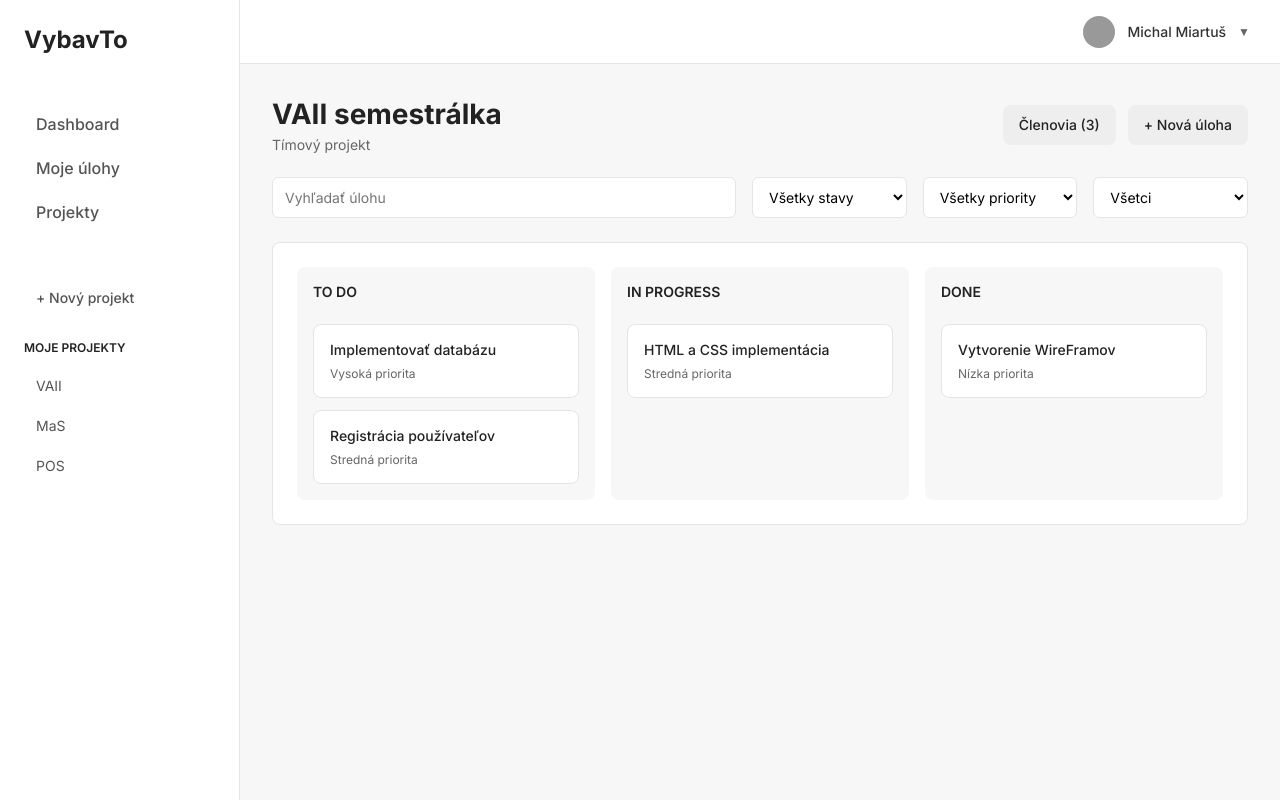
After one commit to MichalMiartus/VAII26, a PHP site: page /project.html in a window 1280 px wide. The commit adds this page. Run offline with PHP 8.4, Linux system fonts and the light colour scheme.

Commit message:
Zaciatok implementacie netrivialnej stranky.

```diff
--- a/html/index.html
+++ b/html/index.html
@@ -23,7 +23,7 @@
                 <button>+ Nový projekt</button>
                 <h2>Moje projekty</h2>
                 <ul>
-                    <li><a href="">VAII</a></li>
+                    <li><a href="project.html">VAII</a></li>
                     <li><a href="">MaS</a></li>
                     <li><a href="">POS</a></li>
                 </ul>
--- /dev/null
+++ b/html/project.html
@@ -0,0 +1,117 @@
+<!DOCTYPE html>
+<html lang="sk">
+<head>
+    <meta charset="UTF-8">
+    <meta name="viewport" content="width=device-width, initial-scale=1.0">
+    <link href="https://fonts.googleapis.com/css2?family=Inter:wght@400;500;600;700&display=swap" rel="stylesheet">
+    <title>VybavTo</title>
+    <link rel="stylesheet" href="style.css">
+    <script src="script.js" defer></script>
+</head>
+<body>
+<div class="app-container">
+    <aside id="mobile-sidebar">
+        <h1>VybavTo</h1>
+        <nav>
+            <ul>
+                <li><a href="index.html">Dashboard</a></li>
+                <li><a href="">Moje úlohy</a></li>
+                <li><a href="">Projekty</a></li>
+            </ul>
+        </nav>
+        <section>
+            <button>+ Nový projekt</button>
+            <h2>Moje projekty</h2>
+            <ul>
+                <li><a href="" class="active">VAII</a></li>
+                <li><a href="">MaS</a></li>
+                <li><a href="">POS</a></li>
+            </ul>
+        </section>
+    </aside>
+    <header>
+        <button class="mobile-menu-toggle" type="button" aria-expanded="false" aria-label="Otvoriť navigáciu"
+                aria-controls="mobile-sidebar">
+            ☰
+        </button>
+        <button type="button" class="user-menu-toggle">
+            <span class="avatar"></span>
+            <span class="user-name">Michal Miartuš</span>
+            <span class="user-menu-arrow">▼</span>
+        </button>
+    </header>
+    <main>
+        <div class="dashboard-content">
+            <div class="project-header">
+                <div class="project-info">
+                    <h2>VAII semestrálka</h2>
+                    <p>Tímový projekt</p>
+                </div>
+                <div class="project-actions">
+                    <button type="button">Členovia (3)</button>
+                    <button type="button">+ Nová úloha</button>
+                </div>
+            </div>
+
+            <div class="project-filters">
+                <input type="search" name="search" placeholder="Vyhľadať úlohu" aria-label="Vyhľadať úlohu">
+                <select name="status" aria-label="Filtrovať podľa stavu">
+                    <option value="">Všetky stavy</option>
+                    <option value="todo">TO DO</option>
+                    <option value="in_progress">IN PROGRESS</option>
+                    <option value="done">DONE</option>
+                </select>
+                <select name="priority" aria-label="Filtrovať podľa priority">
+                    <option value="">Všetky priority</option>
+                    <option value="high">Vysoká</option>
+                    <option value="medium">Stredná</option>
+                    <option value="low">Nízka</option>
+                </select>
+                <select name="assignee" aria-label="Filtrovať podľa priradeného používateľa">
+                    <option value="">Všetci</option>
+                    <option value="michal">Michal</option>
+                    <option value="peter">Peter</option>
+                    <option value="lucia">Lucia</option>
+                </select>
+            </div>
+
+            <div class="content-placeholder">
+                <div class="kanban-board">
+                    <section class="kanban-column">
+                        <h3>TO DO</h3>
+                        <div class="task-list">
+                            <article class="task-card">
+                                <h4>Implementovať databázu</h4>
+                                <p class="task-priority">Vysoká priorita</p>
+                            </article>
+                            <article class="task-card">
+                                <h4>Registrácia používateľov</h4>
+                                <p class="task-priority">Stredná priorita</p>
+                            </article>
+                        </div>
+                    </section>
+                    <section class="kanban-column">
+                        <h3>IN PROGRESS</h3>
+                        <div class="task-list">
+                            <article class="task-card">
+                                <h4>HTML a CSS implementácia</h4>
+                                <p class="task-priority">Stredná priorita</p>
+                            </article>
+                        </div>
+                    </section>
+                    <section class="kanban-column">
+                        <h3>DONE</h3>
+                        <div class="task-list">
+                            <article class="task-card">
+                                <h4>Vytvorenie WireFramov</h4>
+                                <p class="task-priority">Nízka priorita</p>
+                            </article>
+                        </div>
+                    </section>
+                </div>
+            </div>
+        </div>
+    </main>
+</div>
+</body>
+</html>
--- a/html/style.css
+++ b/html/style.css
@@ -187,6 +187,119 @@ nav a:focus-visible {
     cursor: pointer;
 }
 
+.kanban-board {
+    display: grid;
+    grid-template-columns: repeat(3, minmax(0, 1fr));
+    gap: 16px;
+}
+
+.kanban-column {
+    background-color: var(--color-background);
+    border-radius: 8px;
+    padding: 16px;
+    display: flex;
+    flex-direction: column;
+    gap: 24px;
+}
+
+.task-card {
+    background-color: var(--color-surface);
+    padding: 16px;
+    border: 1px solid var(--color-border);
+    border-radius: 8px;
+    display: flex;
+    flex-direction: column;
+    gap: 8px;
+}
+
+.kanban-column h3 {
+    font-size: 14px;
+    font-weight: 600;
+}
+
+.task-card h4 {
+    font-size: 14px;
+    font-weight: 500;
+}
+
+.task-priority {
+    font-size: 12px;
+    color: var(--color-muted);
+}
+
+.task-list {
+    display: flex;
+    flex-direction: column;
+    gap: 12px;
+}
+
+.project-header {
+    display: flex;
+    justify-content: space-between;
+    align-items: center;
+    margin-bottom: 24px;
+}
+
+.project-header h2 {
+    margin-bottom: 0;
+}
+
+.project-header button {
+    background-color: var(--color-hover);
+    color: var(--color-text);
+    font-size: 14px;
+    font-weight: 500;
+    line-height: 20px;
+    padding: 10px 16px;
+    border-radius: 8px;
+    border: none;
+    cursor: pointer;
+    font-family: inherit;
+}
+
+.project-actions {
+    display: flex;
+    gap: 12px;
+}
+
+.project-info p {
+    font-size: 14px;
+    color: var(--color-muted);
+    margin-top: 4px;
+}
+
+.project-filters {
+    display: grid;
+    grid-template-columns: 3fr repeat(3, 1fr);
+    gap: 16px;
+    margin-bottom: 24px;
+}
+
+.project-filters input,
+.project-filters select {
+    width: 100%;
+    padding: 10px 12px;
+    background-color: var(--color-surface);
+    border: 1px solid var(--color-border);
+    border-radius: 6px;
+    font-size: 14px;
+    font-family: inherit;
+}
+
+@media (max-width: 1100px) {
+    .kanban-board {
+        grid-template-columns: 1fr;
+    }
+
+    .project-filters {
+        grid-template-columns: repeat(2, 1fr);
+    }
+
+    .project-filters input {
+        grid-column: 1/3;
+    }
+}
+
 @media (max-width: 768px) {
     aside {
         display: none;
@@ -224,4 +337,18 @@ nav a:focus-visible {
         overflow-y: auto;
         z-index: 100;
     }
+
+    .project-header {
+        flex-direction: column;
+        align-items: flex-start;
+        gap: 12px;
+    }
+
+    .project-filters {
+        grid-template-columns: 1fr;
+    }
+
+    .project-filters input {
+        grid-column: 1/2;
+    }
 }
```
